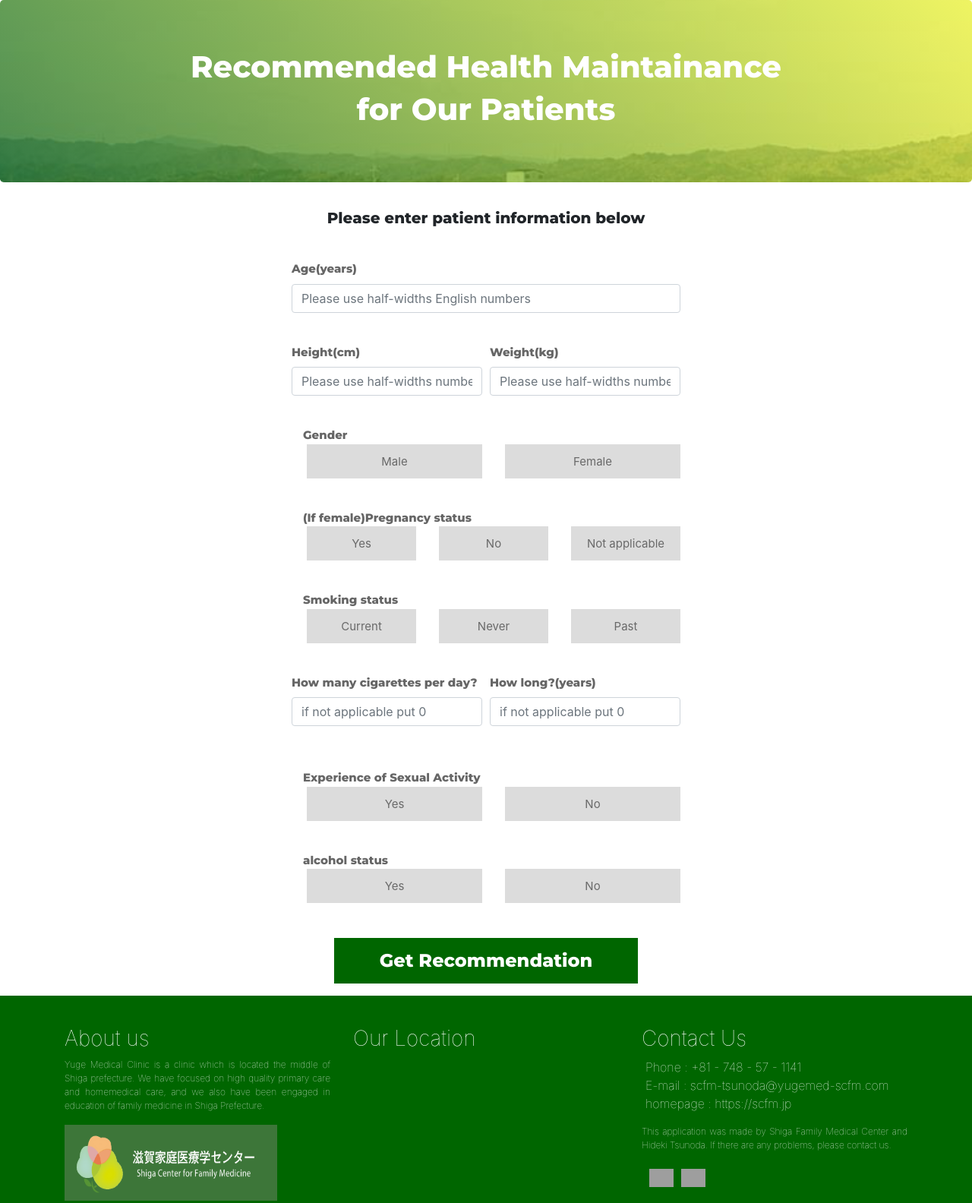
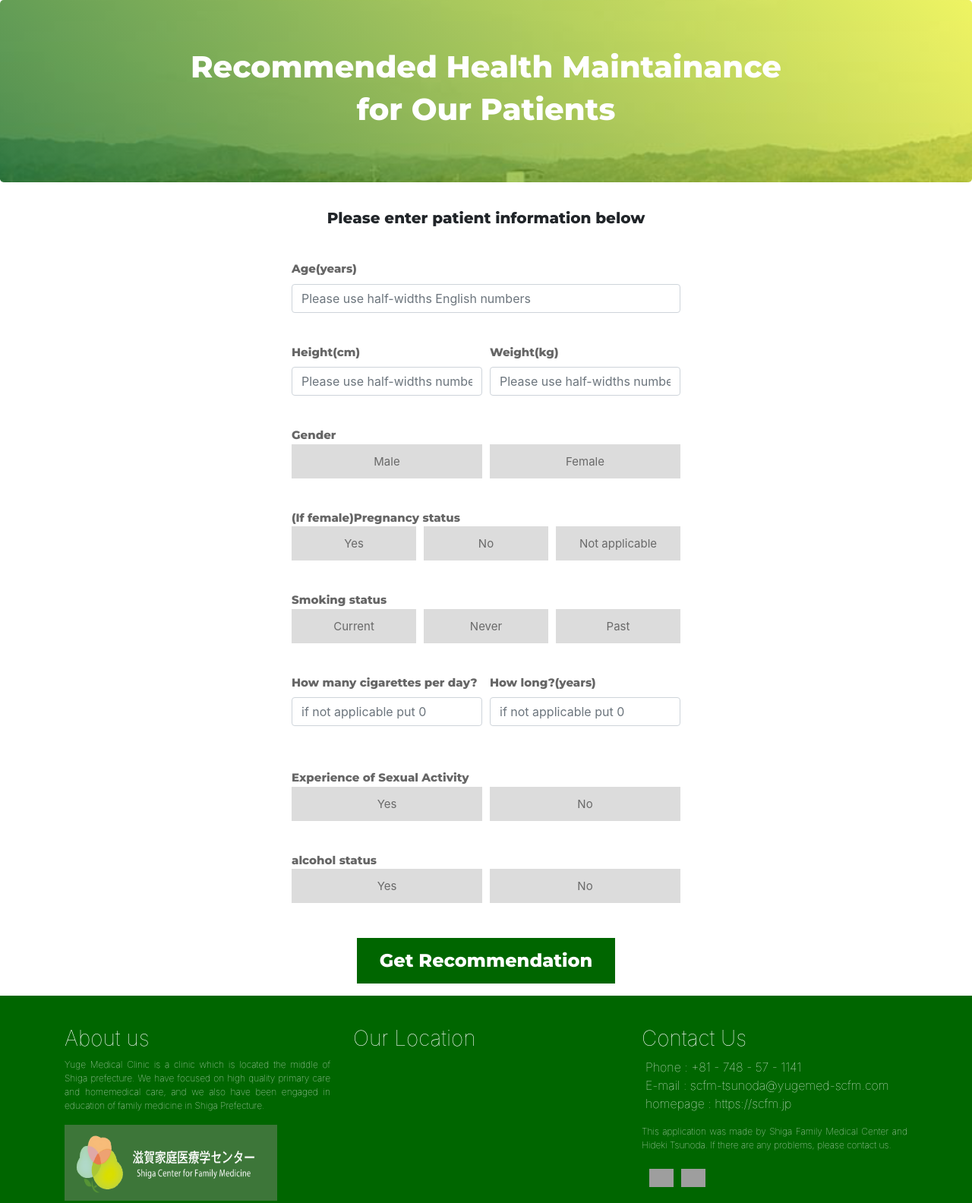
Before and after one commit to tsunochan0731/koikesensei, a Flask app: page /index in a window 1280 px wide. Shown: the whole page at 76% size. Run offline with Flask 2, Linux system fonts and the light colour scheme; some libraries are stand-ins or nearby versions; grey boxes are pictures that could not be loaded.

Commit message:
“共有”

```diff
--- a/app.py
+++ b/app.py
@@ -11,10 +11,6 @@ app = Flask(__name__)
 
 #デコレーターという機能を使ったルーティングの設定
 #ルーティングとは、URLと処理を対応づけること、Flaskのルーティングは、URLとfuncitonを紐付けます。ルーティングには、route() を用います。
-#「/」へアクセスがあった場合に、"Hello World"の文字列を返す
-@app.route("/")
-def hello():
-    return "Hello World"
 
 #「/index」へアクセスがあった場合に、「index.html」を返す
 @app.route("/index")
--- a/static/index.css
+++ b/static/index.css
@@ -48,7 +54,7 @@ span{
   font-size     : 18pt;
   text-align    : center;
   cursor        : pointer;
-  padding       : 12px 60px;
+  padding       : 12px 30px;
   background: #006600;
   color         : #ffffff;
   transition    : .3s;
--- a/templates/index.html
+++ b/templates/index.html
@@ -37,66 +37,66 @@
           </div>
          </div>
 
-         <div class="container-fluid item">
+         <div class="form-row form-group">
+           <div class="col-12 item">
              Gender
            </div>
-         <div class="form-row">
-           <div class="form-group col-sm-6">
-             <div class="form-check">
+           <div class="col-sm-6">
+             <div class="form-check pl-0">
                <input class="form-check-input button-item" id="male" type="radio" name="gender" value="m" required />
                <label for="male" class="form-check-label radio">Male</label>
              </div>
            </div>
-           <div class="form-group col-sm-6">
-             <div class="form-check">
+           <div class="col-sm-6">
+             <div class="form-check pl-0">
                <input class="form-check-input button-item" id="female" type="radio" name="gender" value="f" required />
                <label for="female" class="form-check-label radio">Female</label>
              </div>
            </div>
          </div>
 
-         <div class="container-fluid item">
+         <div class="form-row form-group">
+           <div class="col-12 item">
              (If female)Pregnancy status
            </div>
-         <div class="form-row">
-           <div class="form-group col-sm-4">
-             <div class="form-check">
+           <div class="col-sm-4">
+             <div class="form-check pl-0">
                <input class="form-check-input button-item" id="yes1" type="radio" name="pregnancy" value="1" required />
                <label for="yes1" class="form-check-label radio">Yes</label>
              </div>
            </div>
-           <div class="form-group col-sm-4">
-             <div class="form-check">
+           <div class="col-sm-4">
+             <div class="form-check pl-0">
                <input class="form-check-input button-item" id="no1" type="radio" name="pregnancy" value="2">
                <label for="no1" class="form-check-label radio">No</label>
              </div>
            </div>
-           <div class="form-group col-sm-4">
-             <div class="form-check">
+           <div class="col-sm-4">
+             <div class="form-check pl-0">
                <input class="form-check-input button-item" id="not-applicable" type="radio" name="pregnancy" value="2">
                <label for="not-applicable" class="form-check-label radio">Not applicable</label>
              </div>
            </div>
          </div>
 
-         <div class="container-fluid item">
+         <div class="form-row form-group">
+           <div class="col-12 item">
              Smoking status
            </div>
-         <div class="form-row">
-           <div class="form-group col-sm-4">
-             <div class="form-check">
+           <div class="col-sm-4">
+             <div class="form-check pl-0">
                <input class="form-check-input button-item" id="yes2" type="radio" name="smoking" value="1" required />
                <label for="yes2" class="form-check-label radio">Current</label>
              </div>
            </div>
-           <div class="form-group col-sm-4">
-             <div class="form-check">
+           <div class="col-sm-4">
+             <div class="form-check pl-0">
                <input class="form-check-input button-item" id="no2" type="radio" name="smoking" value="2">
                <label for="no2" class="form-check-label radio">Never</label>
              </div>
            </div>
-           <div class="form-group col-sm-4">
-             <div class="form-check">
+           <div class="col-sm-4">
+             <div class="form-check pl-0">
                <input class="form-check-input button-item" id="past" type="radio" name="smoking" value="3">
                <label for="past" class="form-check-label radio">Past</label>
              </div>
@@ -114,43 +114,47 @@
            </div>
          </div>
 
-         <div class="container-fluid item">
+         <div class="form-row form-group">
+           <div class="col-12 item">
              Experience of Sexual Activity
            </div>
-         <div class="form-row">
-           <div class="form-group col-sm-6">
-             <div class="form-check">
+           <div class="col-sm-6">
+             <div class="form-check pl-0">
                <input class="form-check-input button-item" id="yes3" type="radio" name="sex" value="1" required />
                <label for="yes3" class="form-check-label radio">Yes</label>
              </div>
            </div>
-           <div class="form-group col-sm-6">
-             <div class="form-check">
+           <div class="col-sm-6">
+             <div class="form-check pl-0">
                <input class="form-check-input button-item" id="no3" type="radio" name="sex" value="2">
                <label for="no3" class="form-check-label radio">No</label>
              </div>
            </div>
          </div>
 
-         <div class="container-fluid item">
+         <div class="form-row form-group">
+           <div class="col-12 item">
              alcohol status
            </div>
-         <div class="form-row">
-           <div class="form-group col-sm-6">
-             <div class="form-check">
+           <div class="col-sm-6">
+             <div class="form-check pl-0">
                <input class="form-check-input button-item" id="yes4" type="radio" name="alcohol" value="1" required />
                <label for="yes4" class="form-check-label radio">Yes</label>
              </div>
            </div>
-           <div class="form-group col-sm-6">
-             <div class="form-check">
+           <div class="col-sm-6">
+             <div class="form-check pl-0">
                <input class="form-check-input button-item" id="no4" type="radio" name="alcohol" value="2">
                <label for="no4" class="form-check-label radio">No</label>
              </div>
            </div>
          </div>
 
-         <p><input type = "submit" value = "Get Recommendation" class="button-submit"></p>
+         <div class="row">
+           <div class="col-12">
+             <input type = "submit" value = "Get Recommendation" class="button-submit"></p>
+           </div>
+         </div>
 
       </form>
     </div>
```
Also changed, not shown: other parts of static/index.css (+58 -2 lines), static/top.css (+8 -1 lines), templates/result.html (+21 -1 lines). Lines whose indentation alone changed are shown as unchanged.
